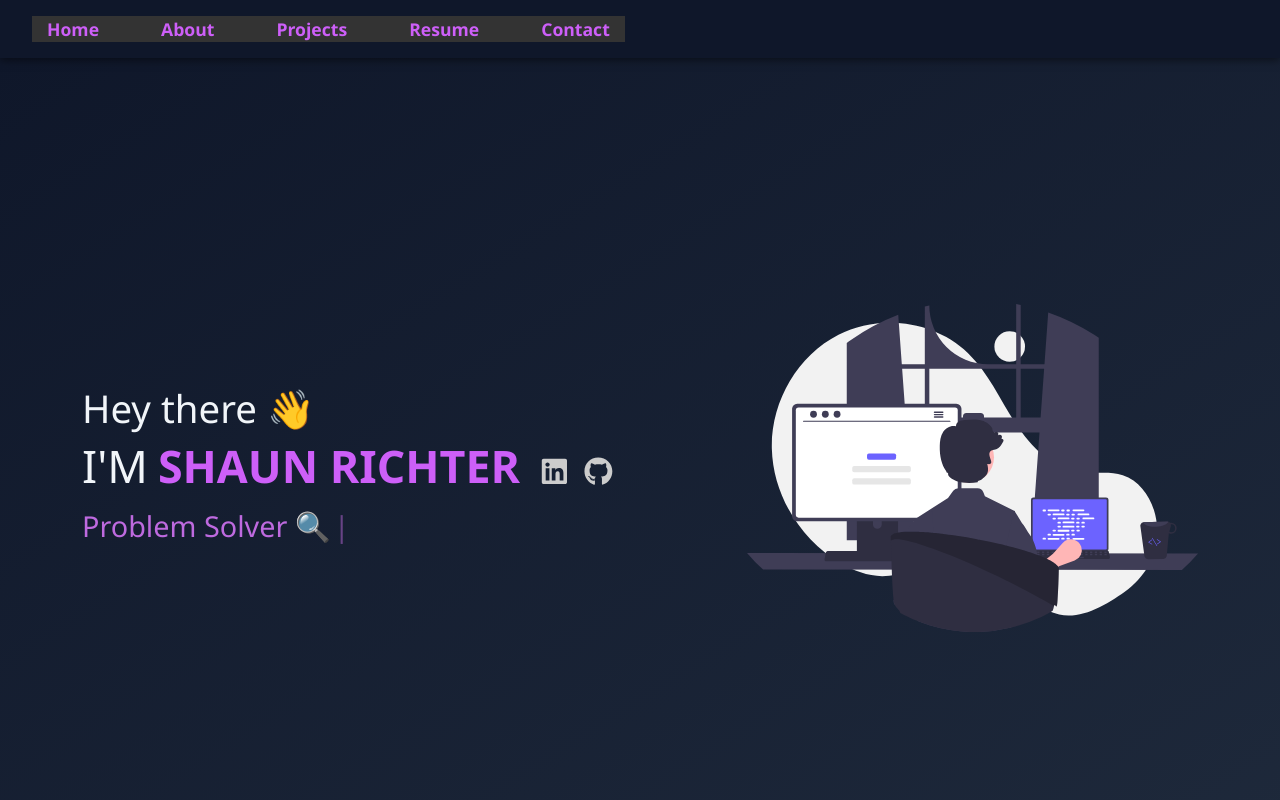
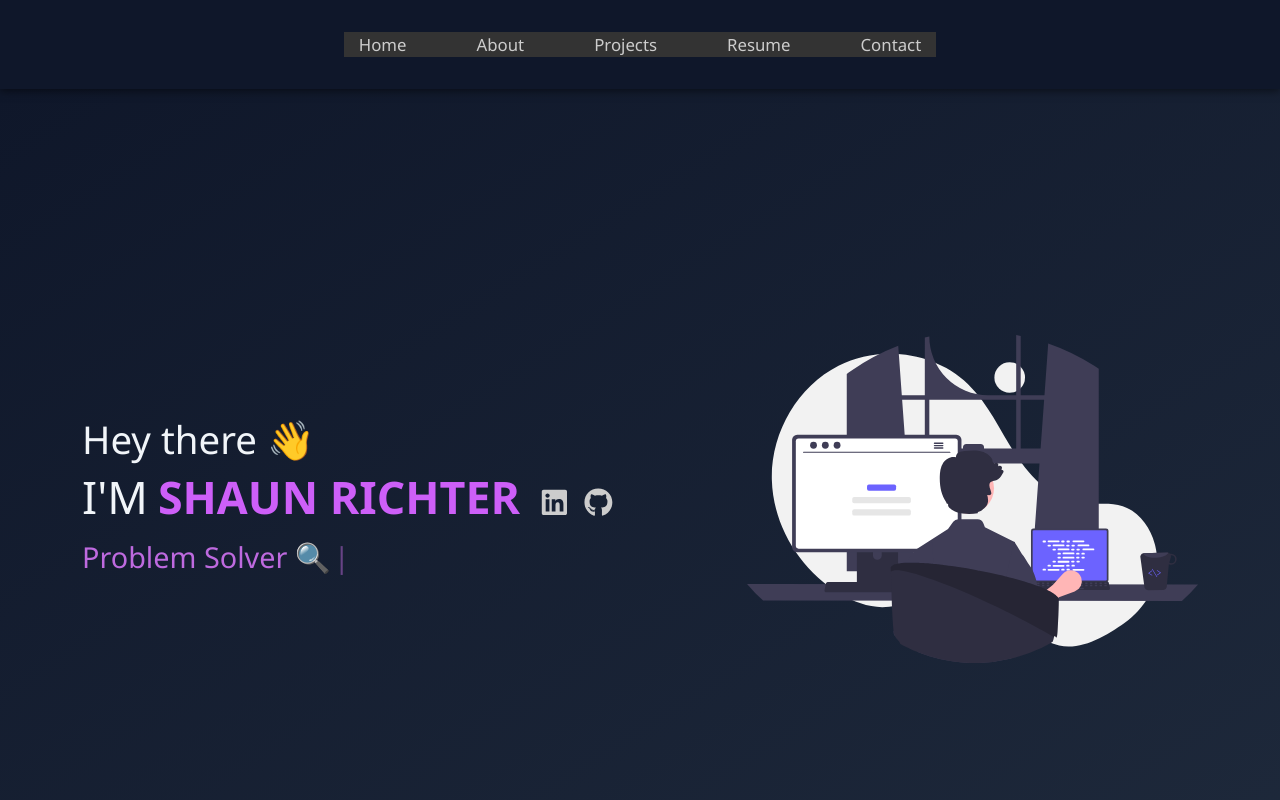
Before and after one commit to ShaunRichter/Personal-Website, a React (Create React App) app: page / in a window 1280 px wide. Shown: the top 800 px of the page. Built offline with nearby package versions, Linux system fonts and the light colour scheme.

Commit message:
temporary navbar change

```diff
--- a/src/components/Navbar.js
+++ b/src/components/Navbar.js
@@ -1,15 +1,18 @@
 import React from "react";
+import "../styles/Navbar.css";
 
 const Navbar = () => {
   return (
     <nav className="navbar">
-      <ul>
+      <div className="navbar-container">
+        <ul className="navbar-links">
           <li><a href="#home">Home</a></li>
           <li><a href="#about">About</a></li>
           <li><a href="#projects">Projects</a></li>
           <li><a href="#resume">Resume</a></li>
           <li><a href="#contact">Contact</a></li>
         </ul>
+      </div>
     </nav>
   );
 };
--- /dev/null
+++ b/src/styles/Navbar.css
@@ -0,0 +1,75 @@
+.navbar {
+  background-color: transparent;
+  position: sticky;
+  top: 0;
+  width: 100%;
+  z-index: 1000;
+  padding: 0.5rem 0;
+  backdrop-filter: blur(8px);
+}
+
+.navbar-container {
+  max-width: 1200px;
+  margin: 0 auto;
+  padding: 1rem 2rem;
+  display: flex;
+  justify-content: space-between;
+  align-items: center;
+}
+
+.navbar-logo {
+  font-size: 1.5rem;
+  font-weight: bold;
+  color: #cccccc;
+  text-transform: uppercase;
+}
+
+.navbar-links {
+  list-style: none;
+  display: flex;
+  gap: 2.5rem;
+  margin: 0;
+  padding: 0;
+}
+
+.navbar-links li a {
+  color: #cccccc;
+  text-decoration: none;
+  font-weight: 500;
+  font-size: 1.05rem;
+  position: relative;
+  transition: all 0.3s ease;
+}
+
+.navbar-links li a::after {
+  content: "";
+  position: absolute;
+  width: 0%;
+  height: 2px;
+  left: 0;
+  bottom: -4px;
+  background-color: white;
+  transition: width 0.3s ease;
+}
+
+.navbar-links li a:hover {
+  color: white;
+}
+
+.navbar-links li a:hover::after {
+  width: 100%;
+}
+
+/* Optional: Responsive (Stacked layout on mobile) */
+@media (max-width: 768px) {
+  .navbar-container {
+    flex-direction: column;
+    gap: 1rem;
+  }
+
+  .navbar-links {
+    flex-direction: column;
+    gap: 1rem;
+    align-items: center;
+  }
+}
```
Lines whose indentation alone changed are shown as unchanged.
